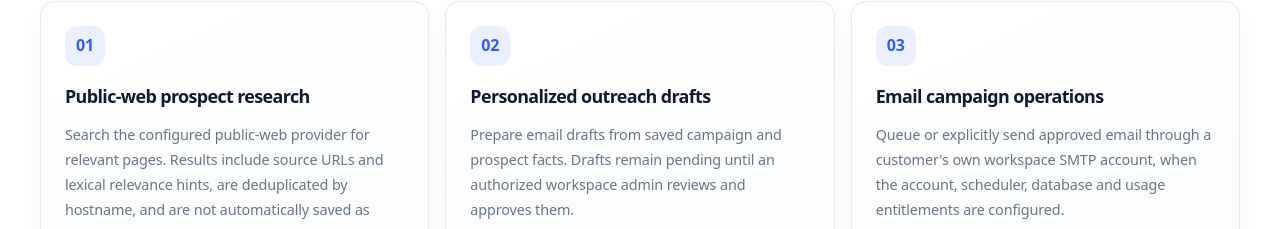
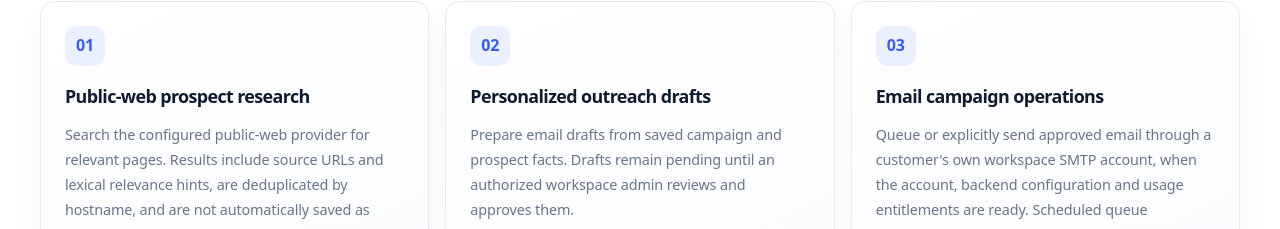
Before and after one commit to haseeb1984/Outreach-Marketing-Agent, a Next.js app in the folder frontend/: page /features in a window 1280 px wide. Shown: the part 571-800 px from the top of the page. Built offline with nearby package versions, Linux system fonts and the light colour scheme.

Commit message:
Clarify direct versus scheduled email delivery

```diff
--- a/frontend/app/features/page.tsx
+++ b/frontend/app/features/page.tsx
@@ -5,7 +5,7 @@ export const metadata: Metadata = { title: "Features", description: "Explore pub
 const features = [
 ["Public-web prospect research","Search the configured public-web provider for relevant pages. Results include source URLs and lexical relevance hints, are deduplicated by hostname, and are not automatically saved as qualified leads."],
 ["Personalized outreach drafts","Prepare email drafts from saved campaign and prospect facts. Drafts remain pending until an authorized workspace admin reviews and approves them."],
-["Email campaign operations","Queue or explicitly send approved email through a customer's own workspace SMTP account, when the account, scheduler, database and usage entitlements are configured."],
+["Email campaign operations","Queue or explicitly send approved email through a customer's own workspace SMTP account, when the account, backend configuration and usage entitlements are ready. Scheduled queue processing additionally requires a configured scheduler."],
 ["WhatsApp controls","Workspace account, consent and template eligibility controls are implemented, but outbound WhatsApp dispatch is disabled. Queueing a draft does not send a message."],
 ["Workspace and account controls","Prospect, campaign, draft and provider operations use server-side workspace membership and role authorization. Workspace SMTP is separate from platform operational email."],
 ["Evidence-led activity reporting","Review persisted activity and distinguish SMTP-accepted sends from inbox delivery. Opens, clicks, attributed signups, verified revenue and ROI are not currently available metrics."]
```
